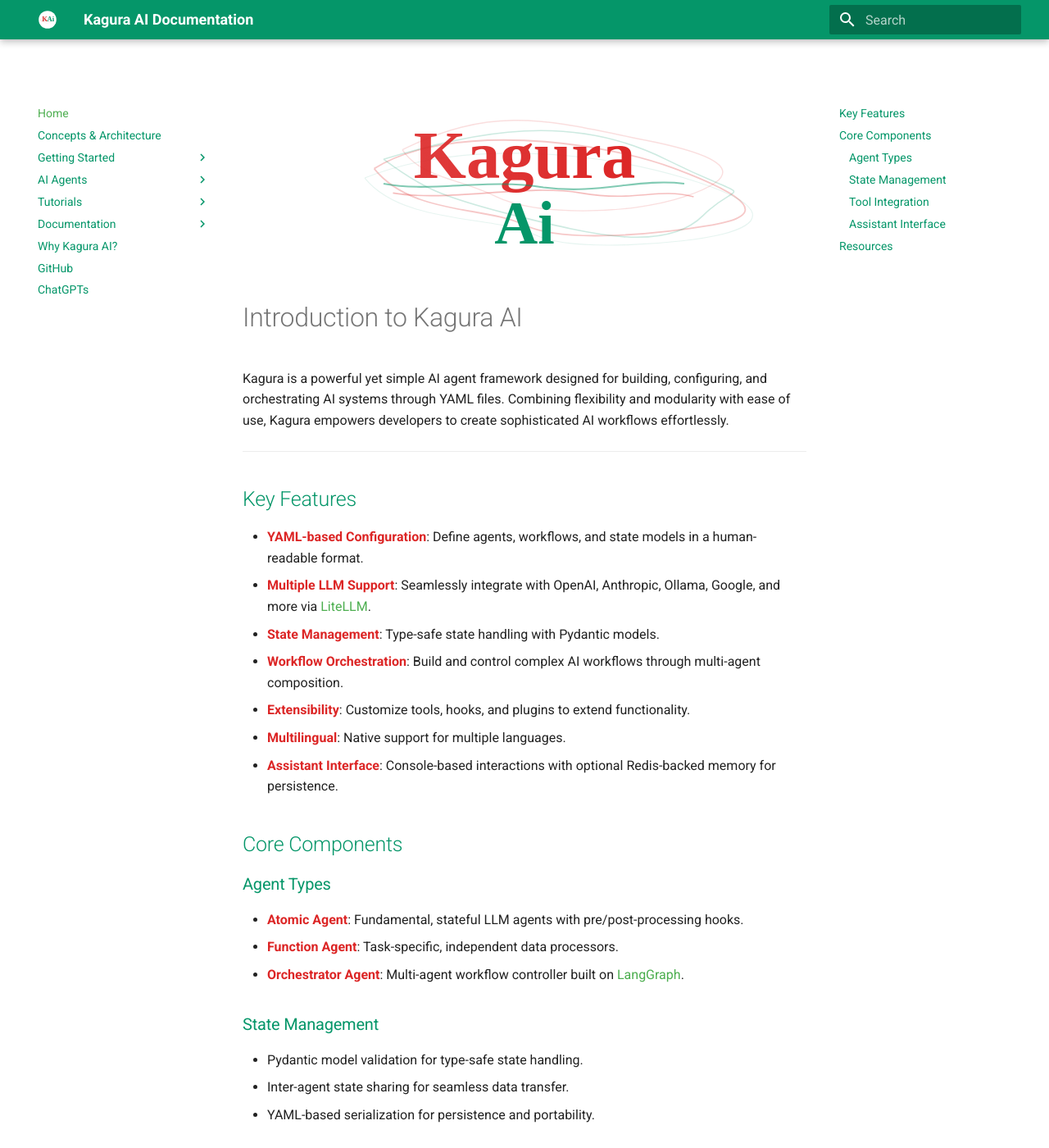
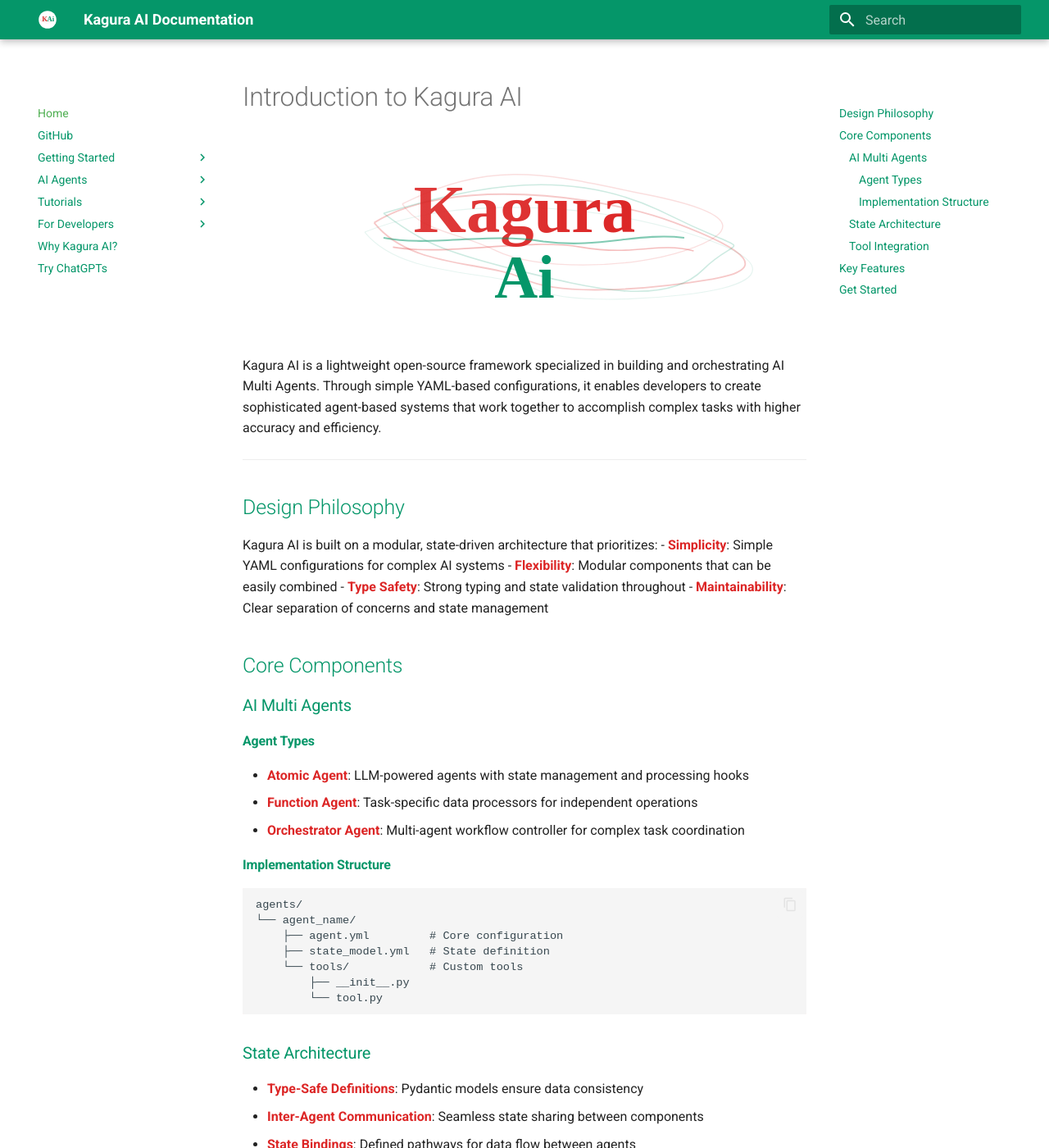
Before and after one commit to JFK/kagura-ai, an MkDocs documentation site: the page built from docs/index.md, in a window 1280 px wide and 1400 px high. Shown: the whole window at 82% size. Built offline with MkDocs 1.6.1 and Material for MkDocs 9.7.7, drawn with Linux system fonts in a browser that asks for light colours; some of the changed text lies outside the part shown.

````diff
--- a/docs/en/concepts.md
+++ /dev/null
@@ -1,46 +0,0 @@
-# Design Philosophy & Architecture
-
-## Core Design Principles
-
-Kagura AI is built on modular, state-driven architecture that prioritizes flexibility and maintainability. The framework enables developers to create sophisticated AI systems through composable components and clear state management.
-
-## Key Concepts
-
-### Modular Agent Design
-- **Independent Components**: Each agent operates as a self-contained unit with defined roles and responsibilities.
-- **State Models**: Agents maintain their own state with Pydantic-based type safety.
-- **Extensible Framework**: Support for custom tools and processing hooks.
-- **Collaborative Operation**: Agents can work independently or as part of larger systems.
-
-### State-Driven Architecture
-- **Type-Safe Definitions**: Pydantic models ensure data consistency.
-- **Inter-Agent Communication**: Seamless state sharing between components.
-- **State Bindings**: Defined pathways for data flow between agents.
-
-### Workflow Orchestration
-- **Multi-Agent Composition**: Design and control complex AI systems.
-- **Conditional Workflows**: Support for branching and decision-making.
-- **Coordinated Execution**: Smooth integration between components.
-
-## Implementation Structure
-
-### Agent Components
-```
-agents/
-└── agent_name/
-    ├── agent.yml         # Core configuration
-    ├── state_model.yml   # State definition
-    └── tools/            # Custom tools
-        ├── __init__.py
-        └── tool.py
-```
-
-### Available Agent Types
-- Atomic Agent
-- Function Agent
-- Orchestrator Agent
-
-## Further Documentation
-- [Agent Overview](agents/overview.md)
-- [Agent Types](agents/types.md)
-- [Agent Configuration](agents/configuration.md)
--- a/docs/index.md
+++ b/docs/index.md
@@ -1,44 +1,62 @@
+# Introduction to Kagura AI
+
 ![Kagura AI Logo](assets/kagura-logo.svg)
 
-# Introduction to Kagura AI
-
-Kagura is a powerful yet simple AI agent framework designed for building, configuring, and orchestrating AI systems through YAML files. Combining flexibility and modularity with ease of use, Kagura empowers developers to create sophisticated AI workflows effortlessly.
+Kagura AI is a lightweight open-source framework specialized in building and orchestrating AI Multi Agents. Through simple YAML-based configurations, it enables developers to create sophisticated agent-based systems that work together to accomplish complex tasks with higher accuracy and efficiency.
 
 ---
 
-## Key Features
+## Design Philosophy
 
-- **YAML-based Configuration**: Define agents, workflows, and state models in a human-readable format.
-- **Multiple LLM Support**: Seamlessly integrate with OpenAI, Anthropic, Ollama, Google, and more via [LiteLLM](https://github.com/BerriAI/litellm).
-- **State Management**: Type-safe state handling with Pydantic models.
-- **Workflow Orchestration**: Build and control complex AI workflows through multi-agent composition.
-- **Extensibility**: Customize tools, hooks, and plugins to extend functionality.
-- **Multilingual**: Native support for multiple languages.
-- **Assistant Interface**: Console-based interactions with optional Redis-backed memory for persistence.
+Kagura AI is built on a modular, state-driven architecture that prioritizes:
+- **Simplicity**: Simple YAML configurations for complex AI systems
+- **Flexibility**: Modular components that can be easily combined
+- **Type Safety**: Strong typing and state validation throughout
+- **Maintainability**: Clear separation of concerns and state management
 
 ## Core Components
 
-### Agent Types
-- **Atomic Agent**: Fundamental, stateful LLM agents with pre/post-processing hooks.
-- **Function Agent**: Task-specific, independent data processors.
-- **Orchestrator Agent**: Multi-agent workflow controller built on [LangGraph](https://www.langchain.com/langgraph).
+### AI Multi Agents
 
-### State Management
-- Pydantic model validation for type-safe state handling.
-- Inter-agent state sharing for seamless data transfer.
-- YAML-based serialization for persistence and portability.
+#### Agent Types
+- **Atomic Agent**: LLM-powered agents with state management and processing hooks
+- **Function Agent**: Task-specific data processors for independent operations
+- **Orchestrator Agent**: Multi-agent workflow controller for complex task coordination
+
+#### Implementation Structure
+```
+agents/
+└── agent_name/
+    ├── agent.yml         # Core configuration
+    ├── state_model.yml   # State definition
+    └── tools/            # Custom tools
+        ├── __init__.py
+        └── tool.py
+```
+
+### State Architecture
+- **Type-Safe Definitions**: Pydantic models ensure data consistency
+- **Inter-Agent Communication**: Seamless state sharing between components
+- **State Bindings**: Defined pathways for data flow between agents
+- **YAML Serialization**: Clear and maintainable state definitions
 
 ### Tool Integration
-- Custom tool and hook support for extending agent capabilities.
-- Pre/post-processing hooks for flexible data handling.
-- Connectors for external services to enhance workflow integration.
+- **Custom Tools**: Extend agent capabilities with custom implementations
+- **Processing Hooks**: Pre/post hooks for flexible data handling
+- **External Connectors**: Seamless integration with external services
+- **LLM Support**: Connect with OpenAI, Anthropic, Ollama, Google via [LiteLLM](https://github.com/BerriAI/litellm)
 
-### Assistant Interface
-- Console-based interaction with a user-friendly interface.
-- Optional persistent memory using Redis.
-- [WIP] Ability to call Kagura agent functions directly from the console.
+## Key Features
 
-## Resources
+- **Modular Design**: Each agent operates as a self-contained unit
+- **Workflow Orchestration**: Complex task coordination through multi-agent composition
+- **Type Safety**: Strong typing and validation throughout the system
+- **Extensibility**: Easy addition of custom tools and hooks
+- **Multilingual**: Native support for multiple languages
+
+## Get Started
+
+Explore our guides to start building with Kagura AI:
 
 - [Installation Guide](en/installation.md)
 - [Configuration Guide](en/configuration.md)
--- a/mkdocs.yml
+++ b/mkdocs.yml
@@ -31,8 +31,8 @@ plugins:
 #        ja: 日本語
 
 nav:
-  - index.md
-  - Concepts & Architecture: en/concepts.md
+  - Home: index.md
+  - GitHub: https://github.com/JFK/kagura-ai
   - Getting Started:
     - en/installation.md
     - en/configuration.md
@@ -58,11 +58,15 @@ nav:
 #    - Error Handling: en/practices/error-handling.md
 #    - Testing Strategies: en/practices/testing.md
 #    - Performance Optimization: en/practices/optimization.md
-  - Documentation:
-    - en/mkdocs.md
+
+  - For Developers:
+    - How to Contribute: ../CONTRIBUTING.md
+    - Contributing (日本語): ../CONTRIBUTING_JA.md
+    - Code of Conduct: ../CODE_OF_CONDUCT.md
+    - License: ../LICENSE
+    - Documentation: en/mkdocs.md
   - Why Kagura AI?: en/kagura.md
-  - GitHub: https://github.com/JFK/kagura-ai
-  - ChatGPTs: https://chatgpt.com/g/g-674c1cfed1a88191bd594e13c2840a44-kagura-ai-agent-builder
+  - Try ChatGPTs: https://chatgpt.com/g/g-674c1cfed1a88191bd594e13c2840a44-kagura-ai-agent-builder
 
 extra_css:
   - assets/custom.css
````
Also changed, not shown: README.md (+71 -40 lines), README_JA.md (+91 -62 lines), docs/en/kagura.md (+34 -33 lines).
